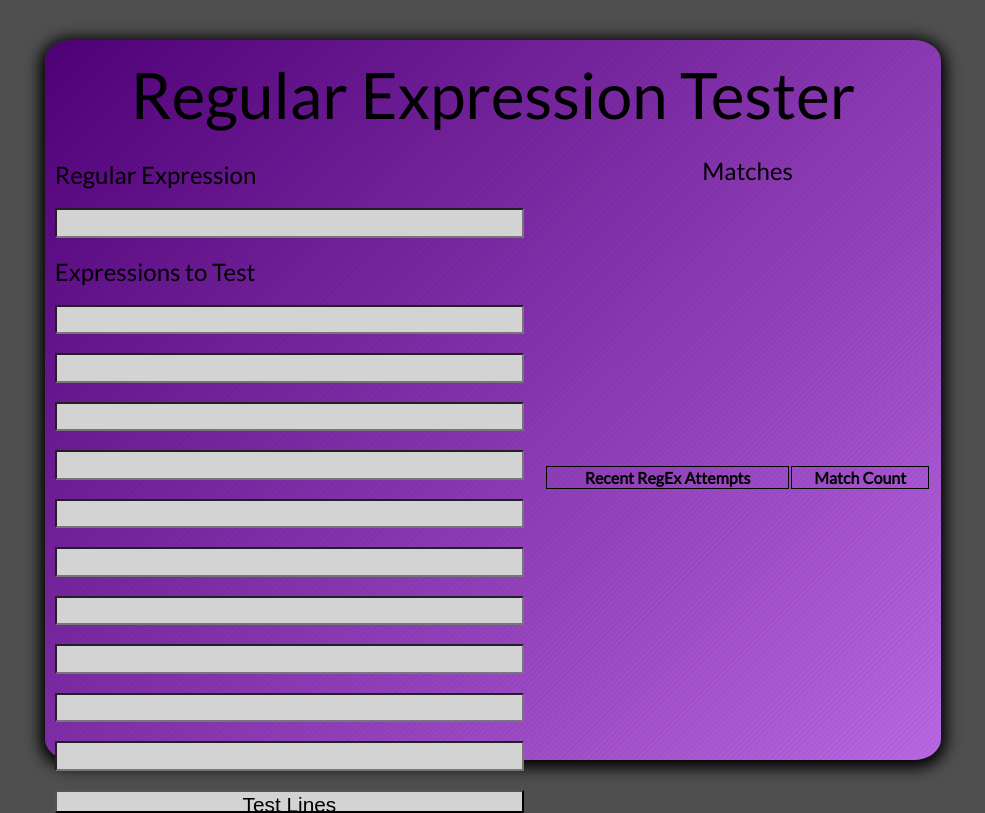
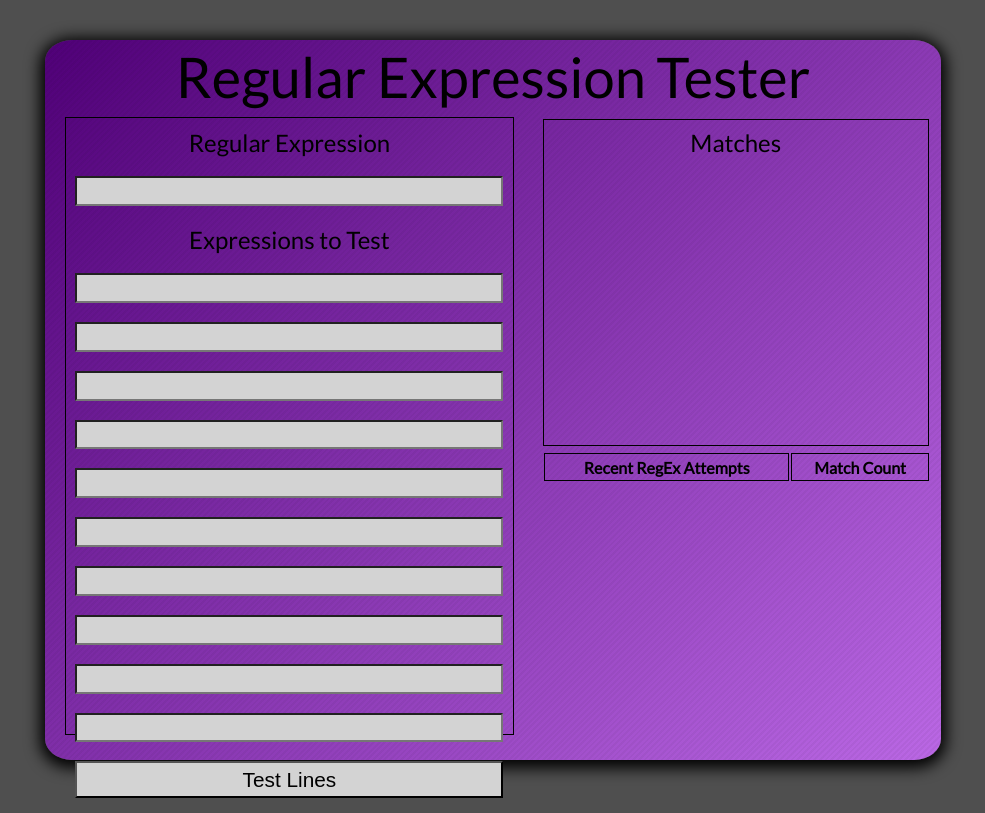
Before and after one commit to andyjonesdev/regex-tester, a PHP site: page / in a window 1280 px wide. Shown: the whole page, without its empty margins (147-1132 px from the left). Run offline with PHP 8.4, Linux system fonts and the light colour scheme; data that the repository does not hold is empty.

Commit message:
Updated CSS styles to better space out app sections

```diff
--- a/styles.css
+++ b/styles.css
@@ -7,6 +7,7 @@
     --main-color: #500078;
     --accent-color: #BB68E5;
     --back-color: #4F4F4F;
+    --field-color: #D3D3D3;
 }
 
 html {
@@ -36,20 +37,24 @@ body {
 }
 
 #rt-title {
-    font-size:4em;
+    font-size:3.5em;
     display: flex;
     align-items: center;
     justify-content: center;
-    height: 15%;
+    height: 10%;
     /* background-color: red; */
 }
 
 #rt-content {
     display: flex;
     flex-direction:row;
-    height: 85%;
+    height: 90%;
     /* background-color:aquamarine; */
 }
+
+
+
+
 
 /* Regex, TestLine section styles */
 #rt-inputs {
@@ -65,25 +70,28 @@ body {
     display: flex;
     flex-direction: column;
     /* background-color: yellow; */
-    height: 96%;
+    height: 92%;
     width: 96%;
     padding: 2%;
+    margin: 4%;
+    margin-top: 0;
+    border: 1px solid black;
 }
 
 label {
     font-size: 1.5em;
-}
-
-input {
-    background-color: #D3D3D3;
-    height: 4%;
+    text-align: center;
 }
 
 .text-input {
     font-size:1.3em;
+    background-color: var(--field-color);
+    height: 4%;
 }
 
 #submit {
+    background-color: var(--field-color);
+    padding: 1% 0 1% 0;
     font-size: 1.3em;
 }
 
@@ -93,25 +101,39 @@ input {
     /* background-color:rgb(25, 234, 22); */
 }
 
+
+
+
+
 /* Successful matches styles */
 #matches {
+    display: flex;
+    justify-content: center;
     height:50%;
+    margin-right: 0.8%;
+    margin-top: 1.6%;
+    /* border: 1px solid black; */
     /* background-color:darkolivegreen; */
 }
 
 ul {
+    border: 1px solid black;
+    list-style: none;
     font-size:1.5em;
     gap: 1%;
     display: flex;
     flex-direction: column;
     align-items: center;
-    /* background-color: red; */
+    /* background-color: rose; */
     margin: 0;
     padding: 0;
     padding-top: 2%;
-    padding-left: 5%;
     height: 98%;
     width: 95%;
+}
+
+li.error {
+    color: red;
 }
 
 /* Recent attempts styles */
@@ -121,12 +143,17 @@ ul {
 }
 
 table {
-    padding: 10px;
-    height: 100%;
-    width: 100%;
+    padding: 2%;
+    height: 93%;
+    width: 99.5%;
     /* background-color: greenyellow */
 }
 
 th, td {
     border: 1px solid black;
+    text-align: center;
 }
+
+th {
+    padding: 1%;
+}
```
